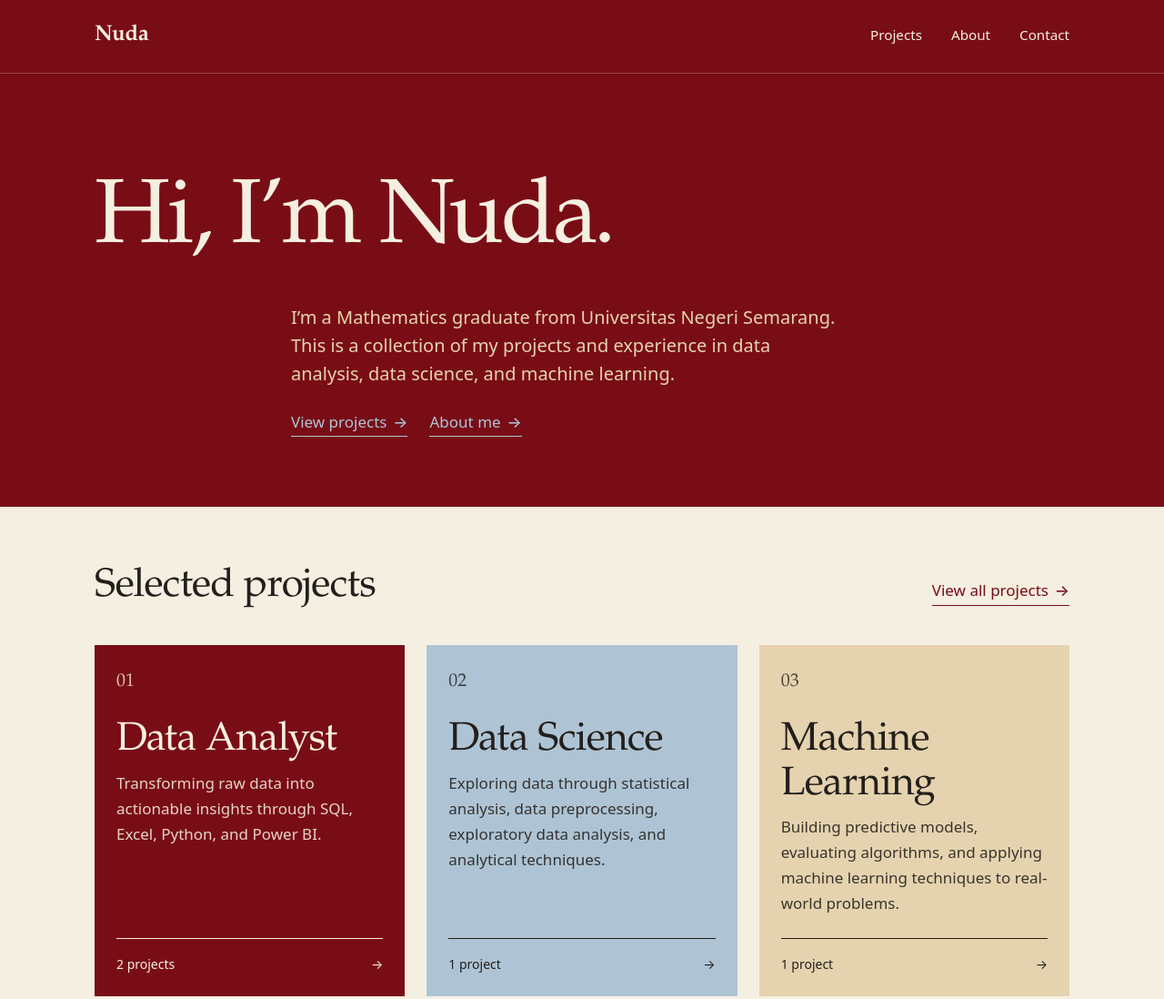
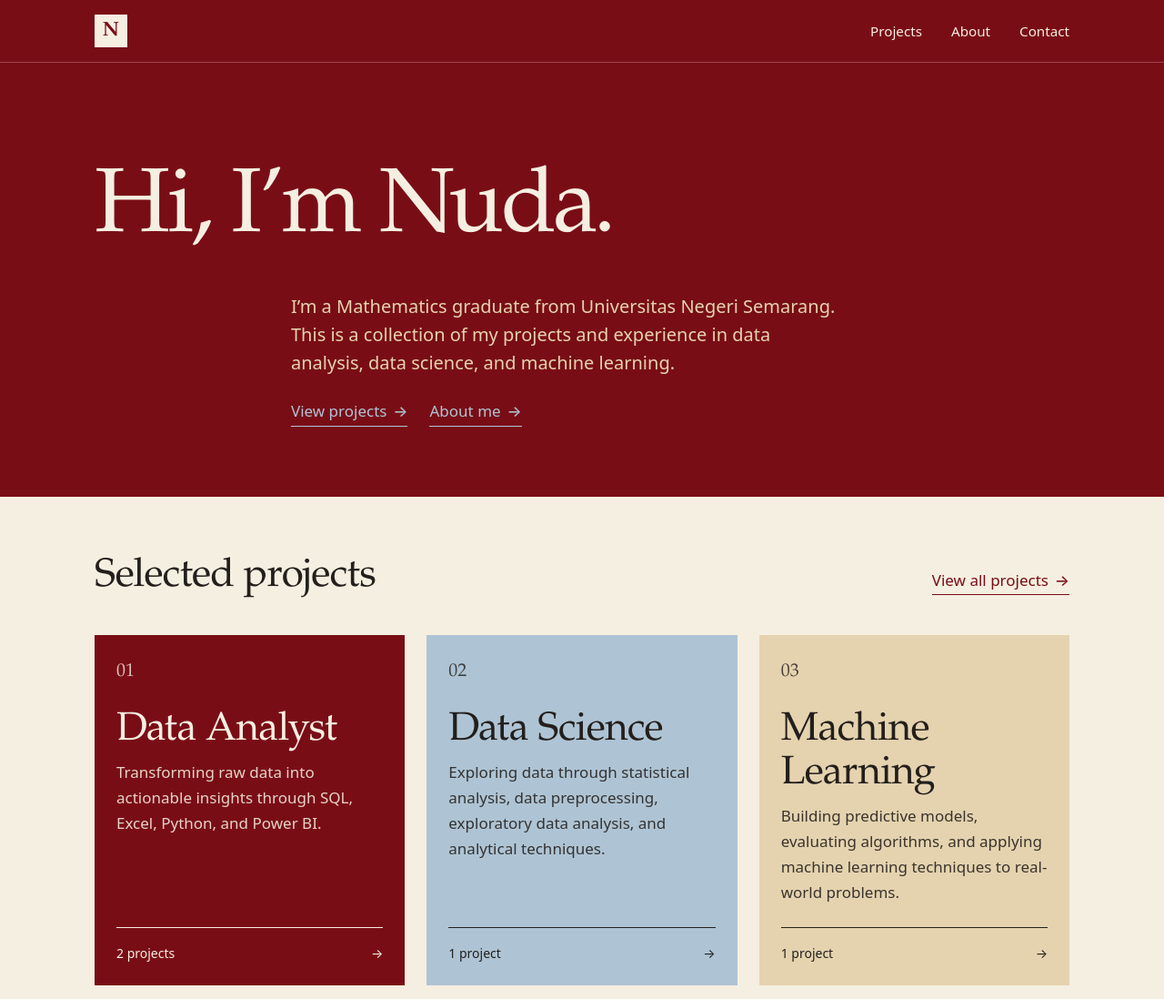
Before and after one commit to nrllhud27-wq/nrllhud27-wq.github.io, an Astro site: page / in a window 1280 px wide. Shown: the top 1098 px of the page at 91% size. Built offline with nearby package versions, Linux system fonts and the light colour scheme; Astro itself is replaced by a stand-in of ours.

Commit message:
Replace header wordmark with N logo

```diff
--- a/src/components/Header.astro
+++ b/src/components/Header.astro
@@ -12,7 +12,7 @@ const isCurrent = (match: string | null) => match !== null && pathname.startsWit
 
 <header class="site-header">
   <div class="container bar">
-    <a class="wordmark" href="/">Nuda</a>
+    <a class="mark" href="/" aria-label="Nuda, home">N</a>
     <nav aria-label="Primary">
       <ul>
         {
@@ -37,21 +37,28 @@ const isCurrent = (match: string | null) => match !== null && pathname.startsWit
 
   .bar {
     display: flex;
-    align-items: baseline;
+    align-items: center;
     justify-content: space-between;
-    padding-block: 1.25rem;
+    padding-block: 1rem;
   }
 
-  .wordmark {
+  .mark {
+    display: grid;
+    place-items: center;
+    width: 2.25rem;
+    height: 2.25rem;
+    background: var(--cream);
     font-family: var(--font-serif);
-    font-size: 1.5rem;
+    font-size: 1.375rem;
     font-weight: 600;
-    letter-spacing: -0.01em;
-    color: var(--cream);
+    line-height: 1;
+    color: var(--burgundy);
+    transition: background var(--transition);
   }
 
-  .wordmark:hover {
-    color: var(--blue);
+  .mark:hover {
+    background: var(--blue);
+    color: var(--burgundy);
   }
 
   ul {
```
